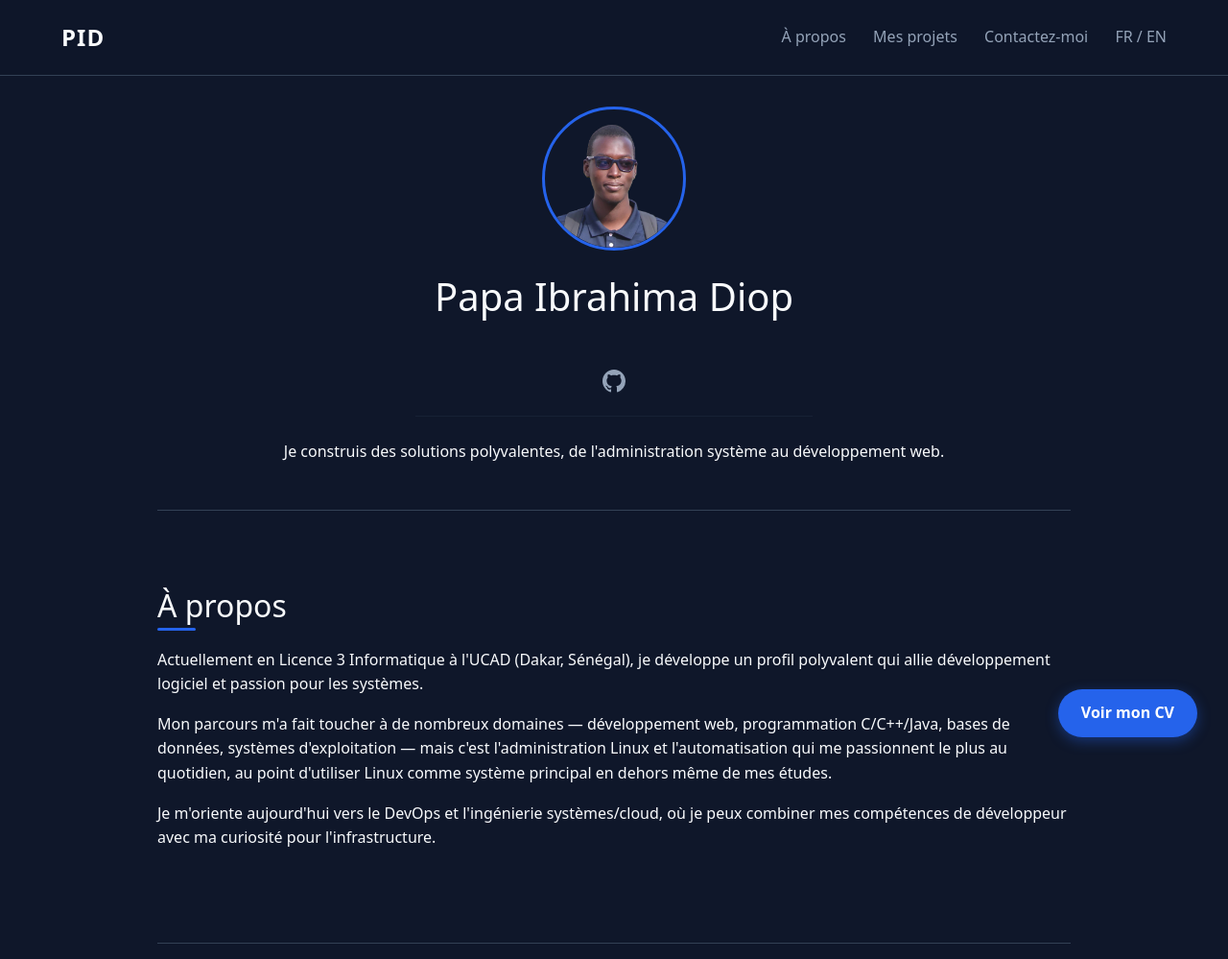
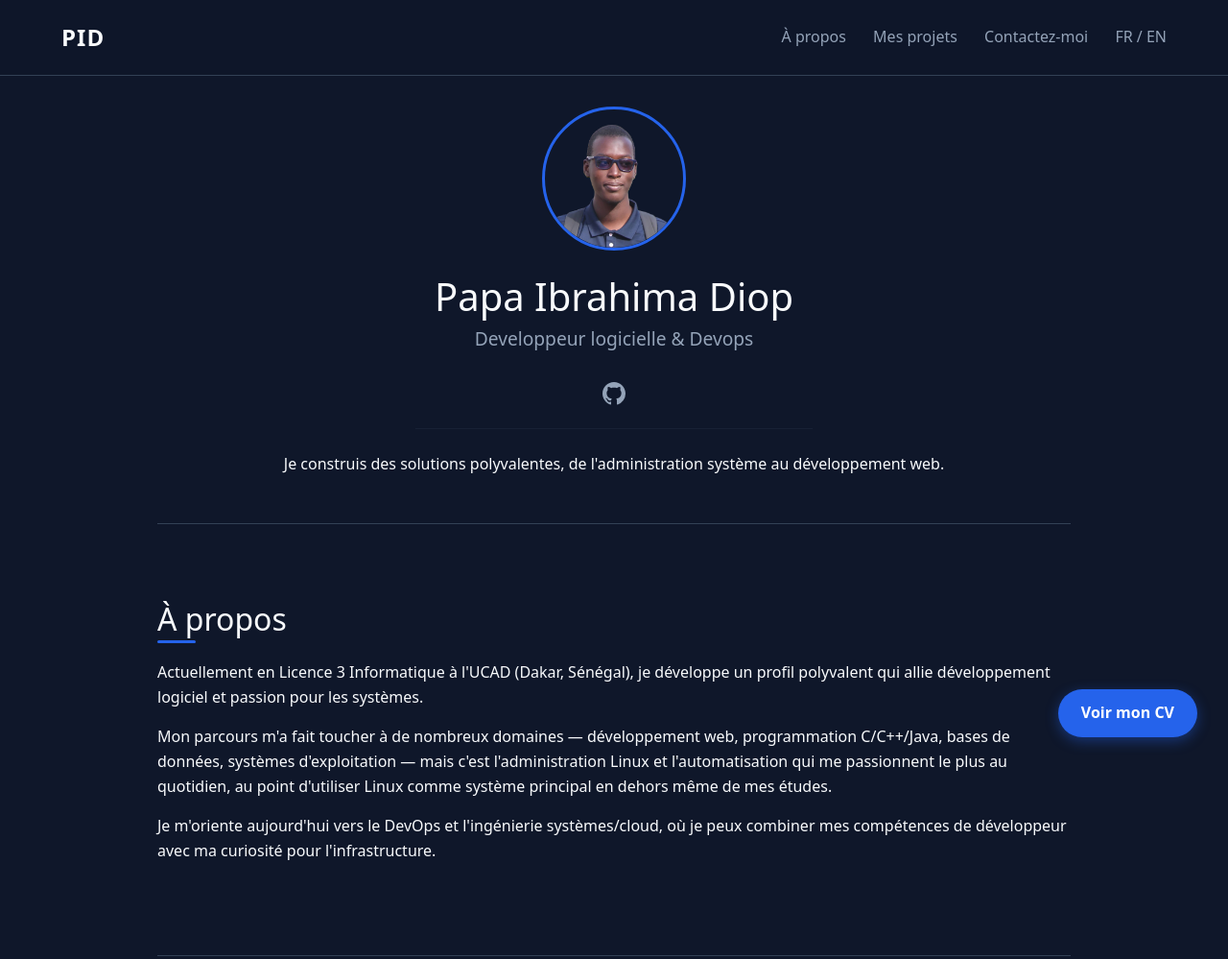
Before and after one commit to NoSeaBass/papaibrahimadiop.github.io, a plain HTML site: page index.html in a window 1280 px wide. Shown: the top 999 px of the page at 96% size. Drawn offline with nearby package versions, Linux system fonts and the light colour scheme.

Commit message:
adding h2 title

```diff
--- a/index.html
+++ b/index.html
@@ -29,7 +29,7 @@
             </div>
             <div class="info">
                 <h1>Papa Ibrahima Diop</h1>
-                <h2></h2>
+                <h2>Developpeur logicielle & Devops</h2>
                 <div class="icons">
                     <a href="https://github.com/NoSeaBass" target="_blank" rel="noopener" aria-label="GitHub">
                         <svg xmlns="http://www.w3.org/2000/svg" width="24" height="24" fill="currentColor" class="bi bi-github" viewBox="0 0 16 16"><path d="M8 0C3.58 0 0 3.58 0 8c0 3.54 2.29 6.53 5.47 7.59.4.07.55-.17.55-.38 0-.19-.01-.82-.01-1.49-2.01.37-2.53-.49-2.69-.94-.09-.23-.48-.94-.82-1.13-.28-.15-.68-.52-.01-.53.63-.01 1.08.58 1.23.82.72 1.21 1.87.87 2.33.66.07-.52.28-.87.51-1.07-1.78-.2-3.64-.89-3.64-3.95 0-.87.31-1.59.82-2.15-.08-.2-.36-1.02.08-2.12 0 0 .67-.21 2.2.82.64-.18 1.32-.27 2-.27s1.36.09 2 .27c1.53-1.04 2.2-.82 2.2-.82.44 1.1.16 1.92.08 2.12.51.56.82 1.27.82 2.15 0 3.07-1.87 3.75-3.65 3.95.29.25.54.73.54 1.48 0 1.07-.01 1.93-.01 2.2 0 .21.15.46.55.38A8.01 8.01 0 0 0 16 8c0-4.42-3.58-8-8-8"/></svg>
```
